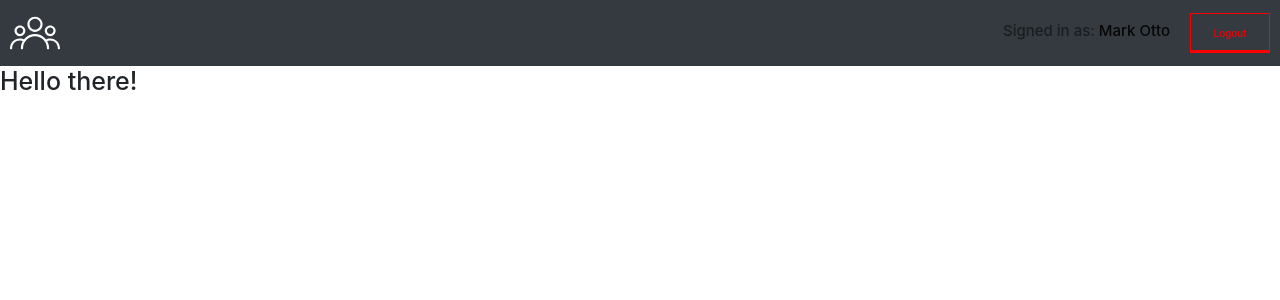
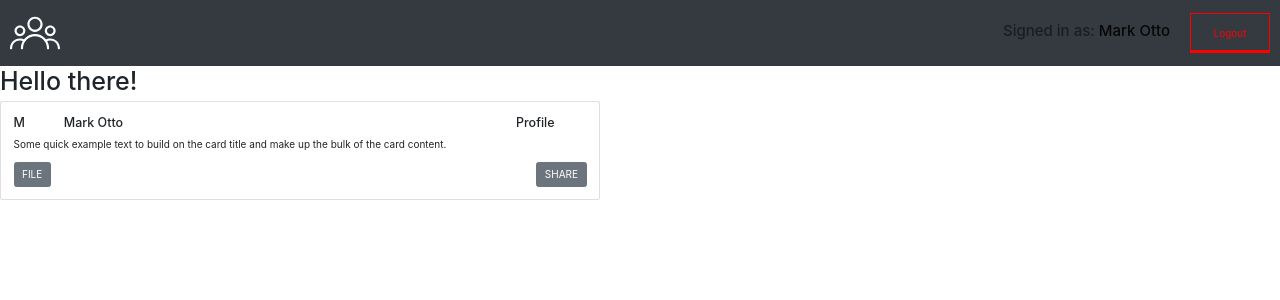
Before and after one commit to przemskydev/SocialApp2, a React (Create React App) app: page / in a window 1280 px wide. Shown: the top 300 px of the page. Built offline with nearby package versions, Linux system fonts and the light colour scheme.

Commit message:
added button to share status

```diff
--- a/src/components/shareStatus/share.status.js
+++ b/src/components/shareStatus/share.status.js
@@ -1,5 +1,28 @@
 import React from 'react';
+import { Card, Button, Row, Col } from 'react-bootstrap';
 
-const shareStatus = () => <h1>Say hello here!</h1>;
+const ShareStatus = () => (
+  <>
+    <Card style={{ width: '60rem' }}>
+      <Card.Body>
+        <Card.Title>
+          <Row>
+            <Col xs={1}>M</Col>
+            <Col xs={9}>Mark Otto</Col>
+            <Col xs={2}>Profile</Col>
+          </Row>
+        </Card.Title>
+        <Card.Text>
+          Some quick example text to build on the card title and make up the bulk of the card
+          content.
+        </Card.Text>
+        <div className="d-flex justify-content-between">
+          <Button variant="secondary">FILE</Button>
+          <Button variant="secondary">SHARE</Button>
+        </div>
+      </Card.Body>
+    </Card>
+  </>
+);
 
-export default shareStatus;
+export default ShareStatus;
--- a/src/views/Main.view.js
+++ b/src/views/Main.view.js
@@ -1,9 +1,11 @@
 import React from 'react';
+import ShareStatus from '../components/shareStatus/share.status';
 
 const MainView = () => {
   return (
     <>
       <h1>Hello there!</h1>
+      <ShareStatus />
     </>
   );
 };
```
